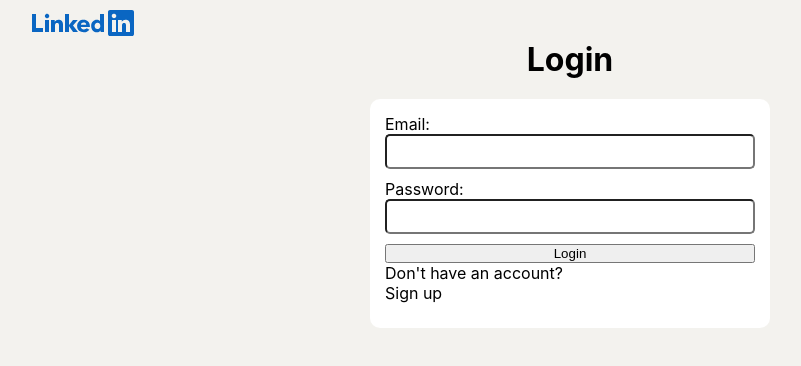
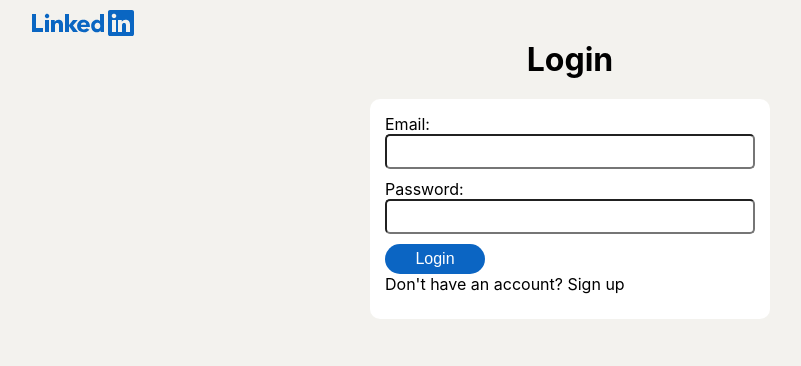
Before and after one commit to moenassar0/linkedin-clone, a React (Create React App) app in the folder frontend/: page /login in a window 1280 px wide. Shown: the top 366 px of the page, without its empty margins (70-871 px from the left). Built offline with nearby package versions, Linux system fonts and the light colour scheme.

Commit message:
frontend: updated styling and buttons

```diff
--- a/frontend/src/Login.js
+++ b/frontend/src/Login.js
@@ -79,8 +79,8 @@ const Register = () => {
                             required
                         />
                     </div>
-                    <button onClick={handleSubmit}>Login</button>
-                    <div className="register-field">Don't have an account?<a onClick={gotoRegisterPage}>Sign up</a></div>
+                    <button className="edit-picture-button" onClick={handleSubmit}>Login</button>
+                    <div className="register-field highlight"><a onClick={gotoRegisterPage}>Don't have an account? Sign up</a></div>
                     {loading && <div className="loading-div"><img className='img-resize' src="../../images/loading-load.gif"></img></div>}
                 </div>
             </div>
```
